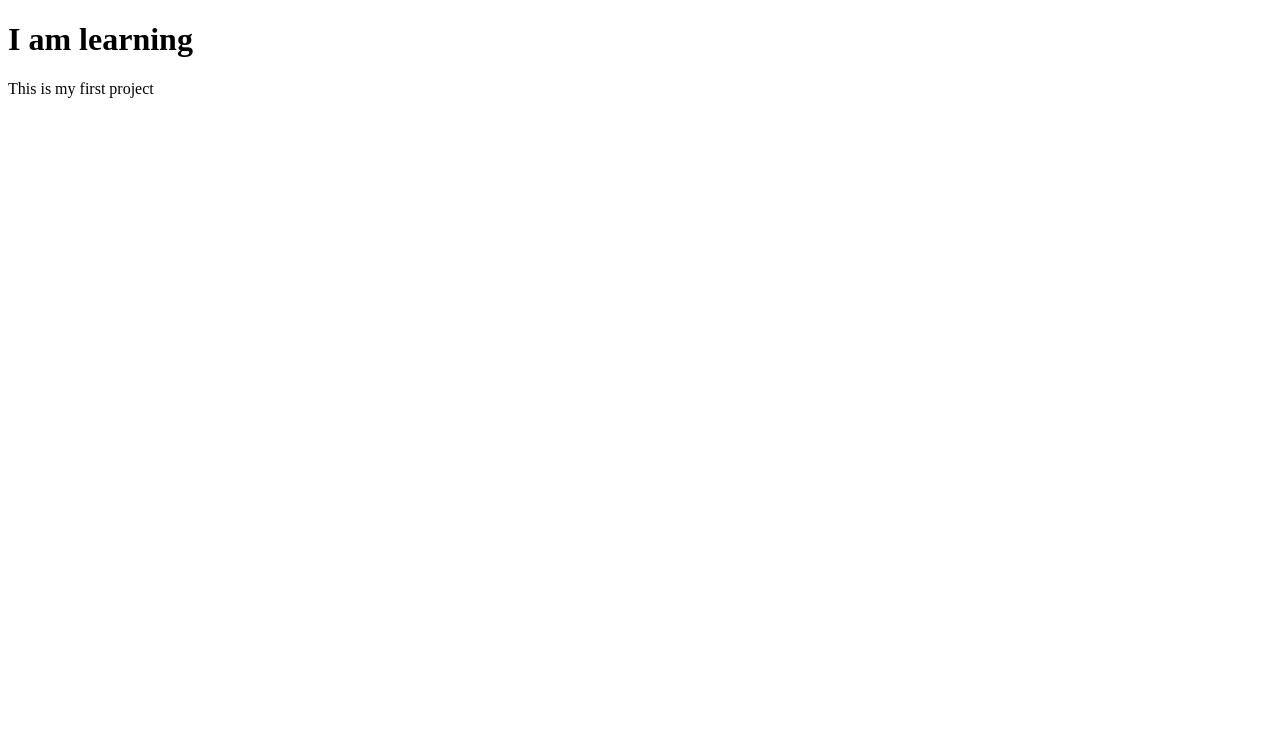
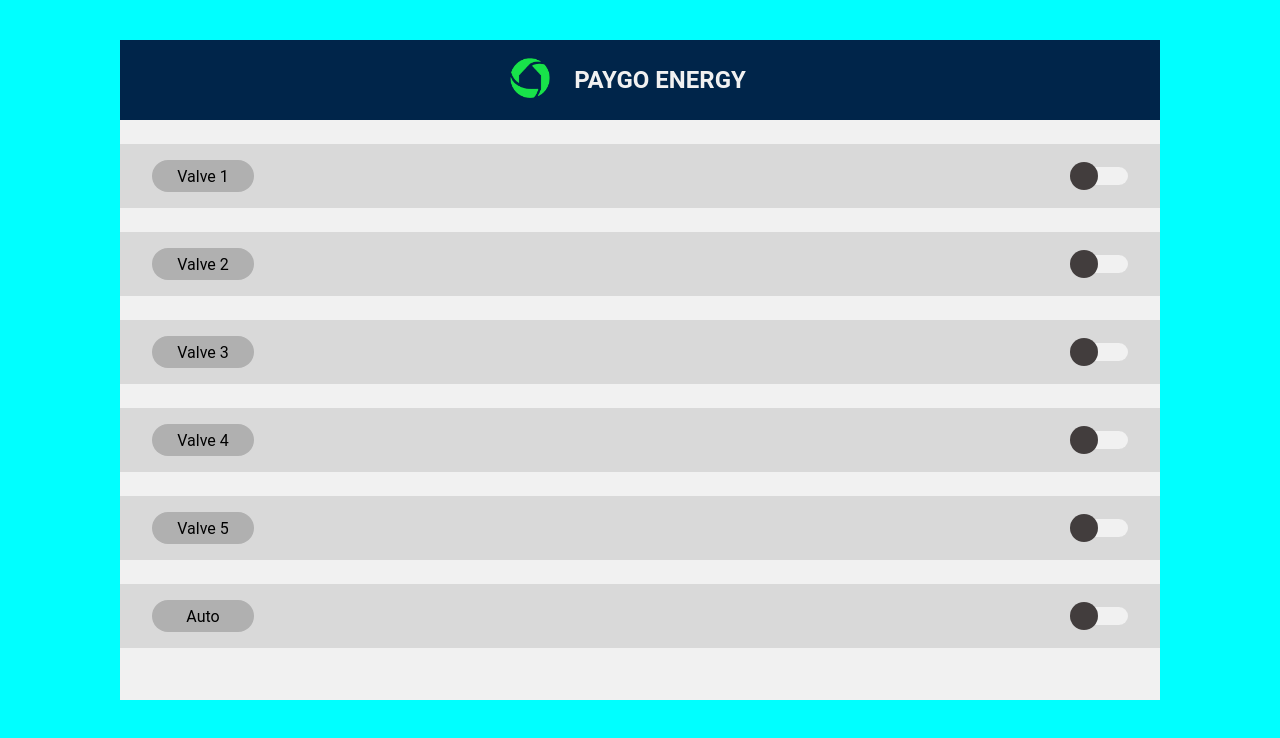
Before and after one commit to josphatmwanjala/AFC-RIG-WEBPAGE, a plain HTML site: page index.html in a window 1280 px wide. Drawn offline with Linux system fonts and the light colour scheme.

Commit message:
awaiting identification

```diff
--- a/index.html
+++ b/index.html
@@ -5,9 +5,54 @@
     <meta http-equiv="X-UA-Compatible" content="IE=edge">
     <meta name="viewport" content="width=device-width, initial-scale=1.0">
     <title>Document</title>
+    <link rel="stylesheet" href="style.css">
+
 </head>
 <body>
-    <h1>I am learning</h1>
-    <p>This is my first project</p>
-</body>
+
+
+
+    <div class="container">
+    <div class="container_blue">
+       <div class="image"><img src="pg.png" alt=""></div>
+        <div><h2>PAYGO ENERGY</h2></div>
+    </div>
+
+         <div class="grey_valve2">
+            <div class="valve_1" id="green"><p id="greentxt">Valve 1</p></div>
+             <button class="grey-rectangle"></button>
+        </div>
+
+        <div class="grey_valve2">
+
+            <div class="valve_1" id="red"><p id="greentxt">Valve 2</p></div>
+            <button class="grey-rectangle"></button>
+
+        </div>
+        <div class="grey_valve2">
+            <div class="valve_1"  id="blue"><p id="greentxt">Valve 3</p></div>
+            <button class="grey-rectangle"></button>
+        </div>
+
+        <div class="grey_valve2">
+            <div class="valve_1" id="pink"><p id="greentxt">Valve 4</p></div>
+            <button class="grey-rectangle"></button>
+        </div>
+
+        <div class="grey_valve2">
+            <div class="valve_1" id="bluegreen"><p id="greentxt">Valve 5</p></div>
+            <button class="grey-rectangle"></button>
+        </div>
+
+        <div class="grey_valve2">
+            <div class="valve_1"><p id="greentxt">Auto</p></div>
+            <button class="grey-rectangle" id="loader"></button>
+
+        </div>
+
+    </div>
+
+    <script src="main.js"></script>
+    </body>
+
 </html>
--- /dev/null
+++ b/main.js
@@ -0,0 +1,17 @@
+const toggleBtns = document.querySelectorAll('.grey-rectangle');
+const mainBackgrounds = document.querySelectorAll('.grey_valve2');
+const valveBackgrounds = document.querySelectorAll('.valve_1');
+const valveTxt = document.querySelectorAll('#greentxt');
+const loadingAnimation = document.querySelector('#loader');
+
+
+toggleBtns.forEach((toggleBtn, index) => {
+  toggleBtn.addEventListener('click', () => {
+    toggleBtn.classList.toggle('active');
+    mainBackgrounds[index].classList.toggle('active');
+    valveBackgrounds[index].classList.toggle('active');
+    valveTxt[index].classList.toggle('active');
+    loadingAnimation[index].classList.toggle('active');
+
+  });
+});
--- /dev/null
+++ b/style.css
@@ -0,0 +1,168 @@
+*{
+
+    margin: 0;
+    padding: 0;
+    font-family: Roboto, sans-serif;
+    /* box-sizing: border-box; */
+}
+
+body{
+
+    background-color: aqua;
+    width: 100%;
+    height: 100%;
+}
+
+#greentxt.active{
+    color:#0e5221;
+    font-weight: bold;
+}
+
+.container{
+    width: 1040px;
+    height: 660px;
+    background-color: #f1f1f1;
+    margin-left: auto;
+    margin-right: auto;
+    margin-top: 40px;
+    margin-bottom: 40px;
+}
+
+.container_blue{
+
+    display: flex;
+    justify-content:center;
+    align-items: center;
+    width: 100%;
+    height: 80px;
+    background-color: #00254A;
+}
+
+img{
+    margin-right: 24px;
+width: 40px;
+height: 40px;
+
+
+}
+
+h2{
+    display: inline;
+    text-align: center;
+    width: 100%;
+    margin-right: 24px;
+    font-weight: medium;
+    color: #f1f1f1;
+
+
+
+}
+
+.grey_valve1{
+    display: flex;
+    justify-content: flex-start;
+    align-items: center;
+    background-color: #D9D9D9;
+    margin-top: 48PX;
+    width: 100%;
+    height: 64px;
+}
+
+.valve_1{
+    display: flex;
+    justify-content: center;
+    align-items: center;
+    width: 102px;
+    height: 32px;
+    background-color: #B0B0B0;
+    border-radius: 16px;
+    margin-left: 32px;
+}
+
+.valve_1.active{
+
+    background-color: #02FF0C;
+
+}
+
+.grey_valve2{
+
+    display: flex;
+    justify-content:space-between;
+    align-items: center;
+    background-color: #D9D9D9;
+    margin-top: 24PX;
+    width: 100%;
+    height: 64px;
+}
+
+.grey-rectangle{
+
+    position: relative;
+    width: 48px;
+    height: 18px;
+    border: none;
+    border-radius: 16px;
+    background-color: #f1f1f1;
+    margin-right: 32px;
+    cursor: pointer;
+}
+
+.grey-rectangle::before{
+        content: "";
+        position: absolute;
+        top: calc(50% - 14px);
+         left: 4px;
+        height: 28px;
+        width: 28px;
+        border-radius: 50%;
+        background-color: #423D3D;
+        transition: transform 0.4s ease-in-out;
+        transform: translateX(-50%);
+    }
+
+    .grey-rectangle.active{
+        background-color: #06962F;
+    }
+
+    .grey-rectangle.active::before{
+        background-color: #02FF0C;
+        transform: translateX(25px);
+        top: calc(50% - 14px);
+
+    }
+
+    .grey_valve2.active{
+        background-color: #F7F7F7;
+    }
+
+/* #loader{  */
+  transition: animation, margin-right 500ms ease-out;
+}
+
+/* #loader.active{  */
+    height: 38px;
+    width: 38px;
+    border: 4px solid #02FF0C;
+    border-radius: 50%;
+    border-right-color: #F7F7F7;
+    animation: spin 1s ease-in-out infinite;
+    background-color: #F7F7F7;
+   margin-right: 44px;
+
+}
+
+ /* #loader::before{  */
+    opacity: 100%;
+}
+
+/* #loader.active::before {  */
+    opacity: 0%;
+}
+
+ /* @keyframes spin{  */
+    100%{
+        transform: rotate(360deg);
+    }
+}
+    /* Active ids */
```
Also changed, not shown: pg.png (added).
